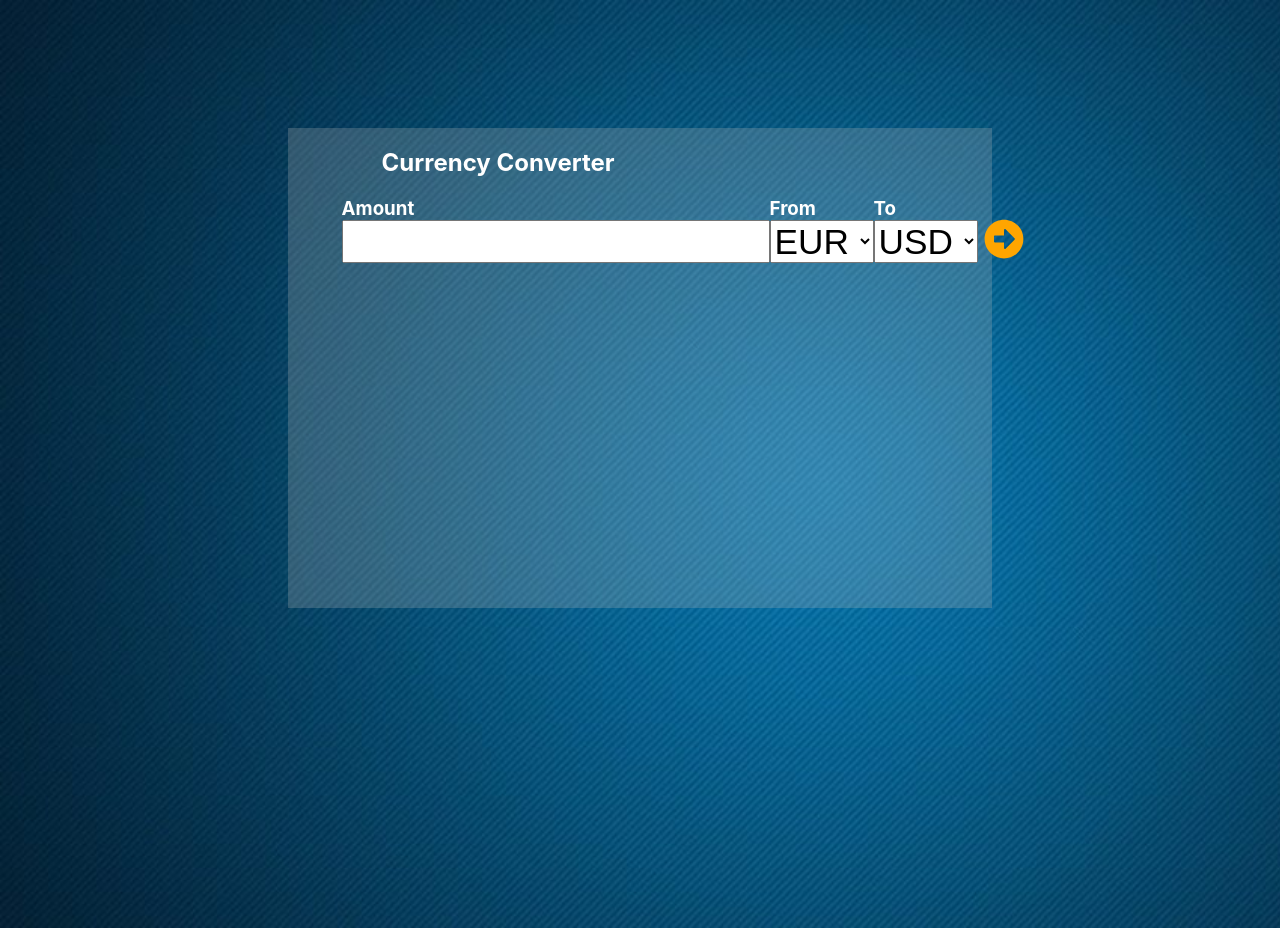
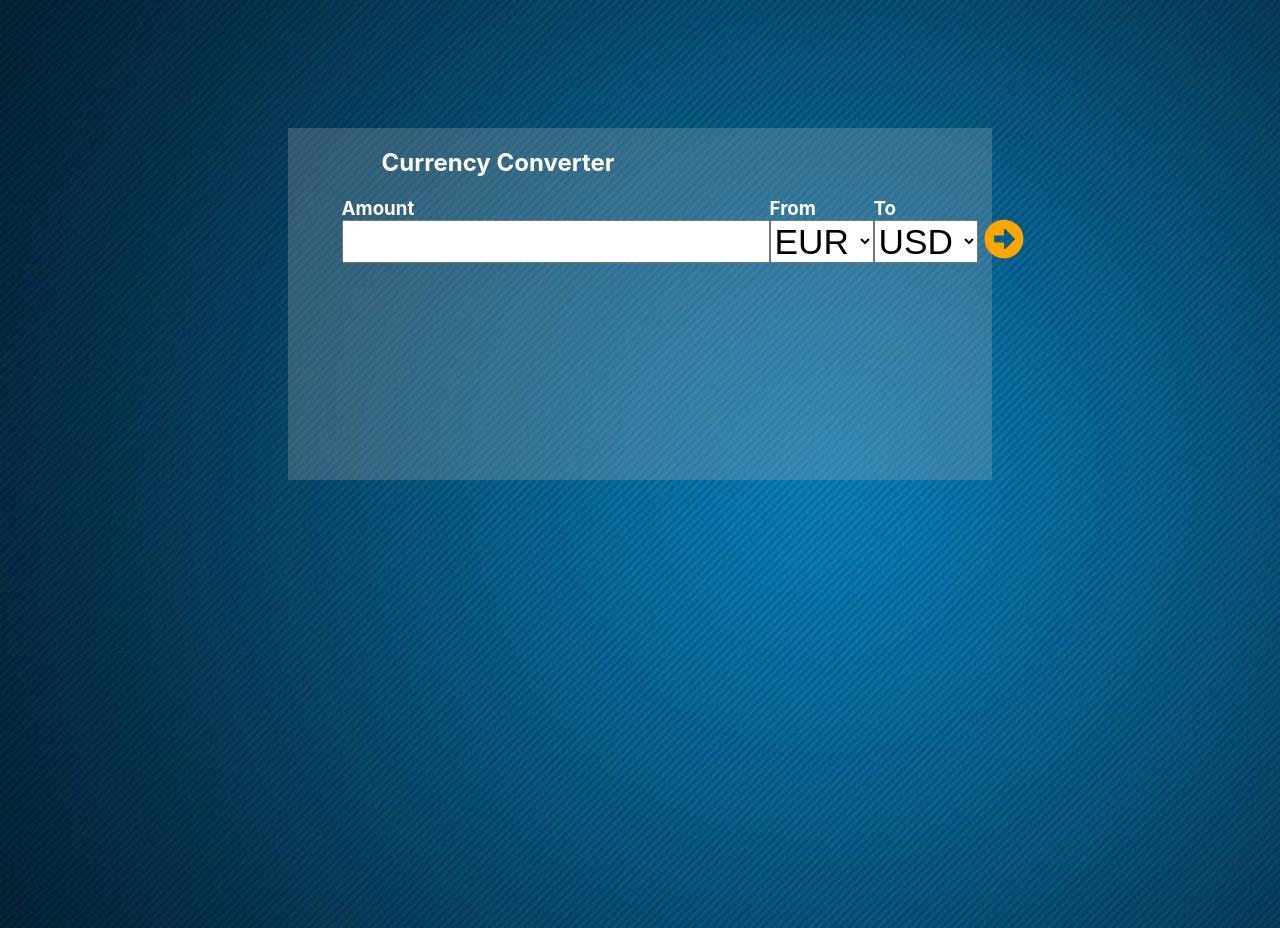
Before and after one commit to otsang3/currency-converter, a React (Create React App) app: page / in a window 1280 px wide. Built offline with nearby package versions, Linux system fonts and the light colour scheme.

Commit message:
minor css changes

```diff
--- a/src/components/Result.js
+++ b/src/components/Result.js
@@ -6,8 +6,8 @@
         <div className="col-result">
             <h3 style={{marginTop: "1em"}}>{props.state.amount} {props.state.resultCurrency1} =</h3>
             <h1>{props.state.result.toFixed(6)} <span style={{fontSize: "0.5em"}}>{props.state.resultCurrency2}</span></h1>
-            <h3>1 {props.state.resultCurrency1} = {props.state.homeRate.toFixed(6)}</h3>
-            <h3>1 {props.state.resultCurrency2} = {props.state.awayRate.toFixed(6)}</h3>
+            <h4>1 {props.state.resultCurrency1} = {props.state.homeRate.toFixed(6)}</h4>
+            <h4>1 {props.state.resultCurrency2} = {props.state.awayRate.toFixed(6)}</h4>
         </div>
     )
 }
--- a/src/index.css
+++ b/src/index.css
@@ -13,6 +13,10 @@
 }
 
 h3 {
+  margin: 0;
+}
+
+h4 {
   margin: 0;
 }
 
@@ -74,7 +78,7 @@
   background-color: rgba(185,185,185,0.25);
   width: 55%;
   margin: 0 auto;
-  height: 30em;
+  height: 22em;
 }
 
 .row {
```
